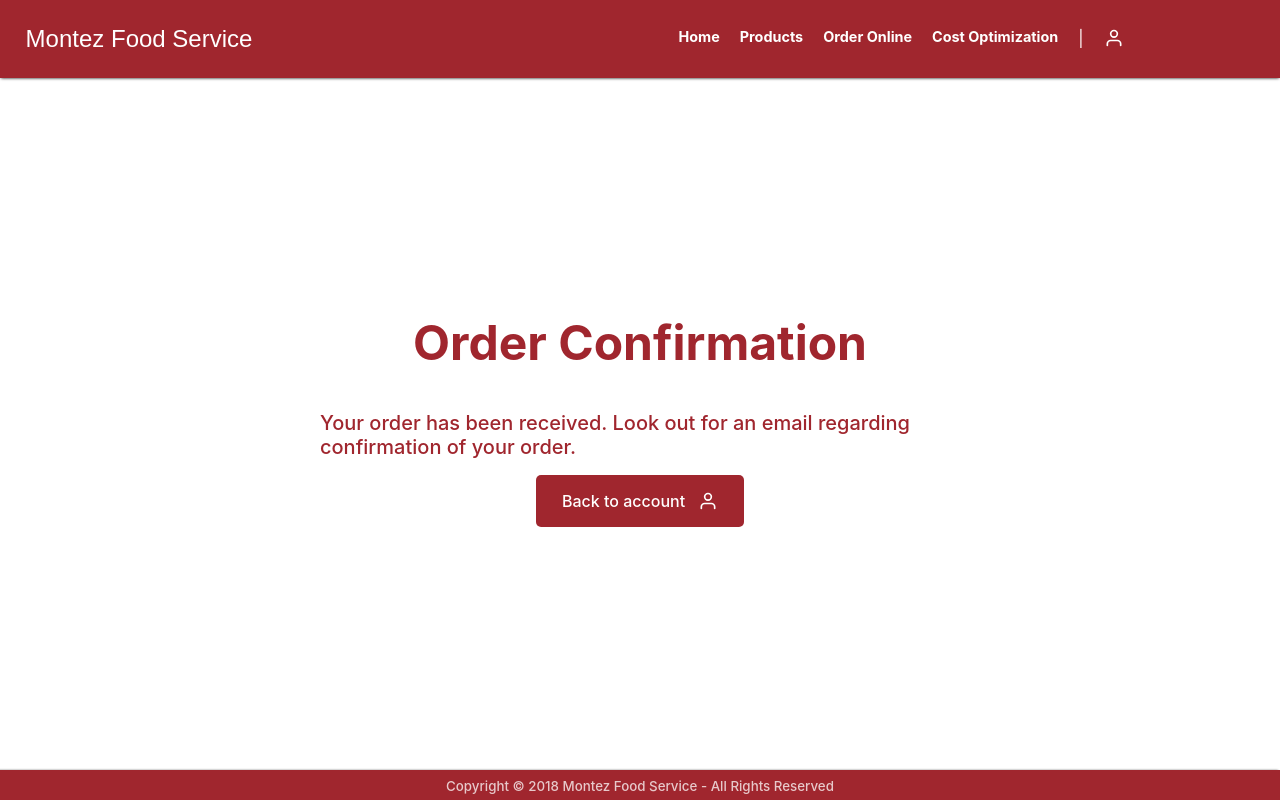
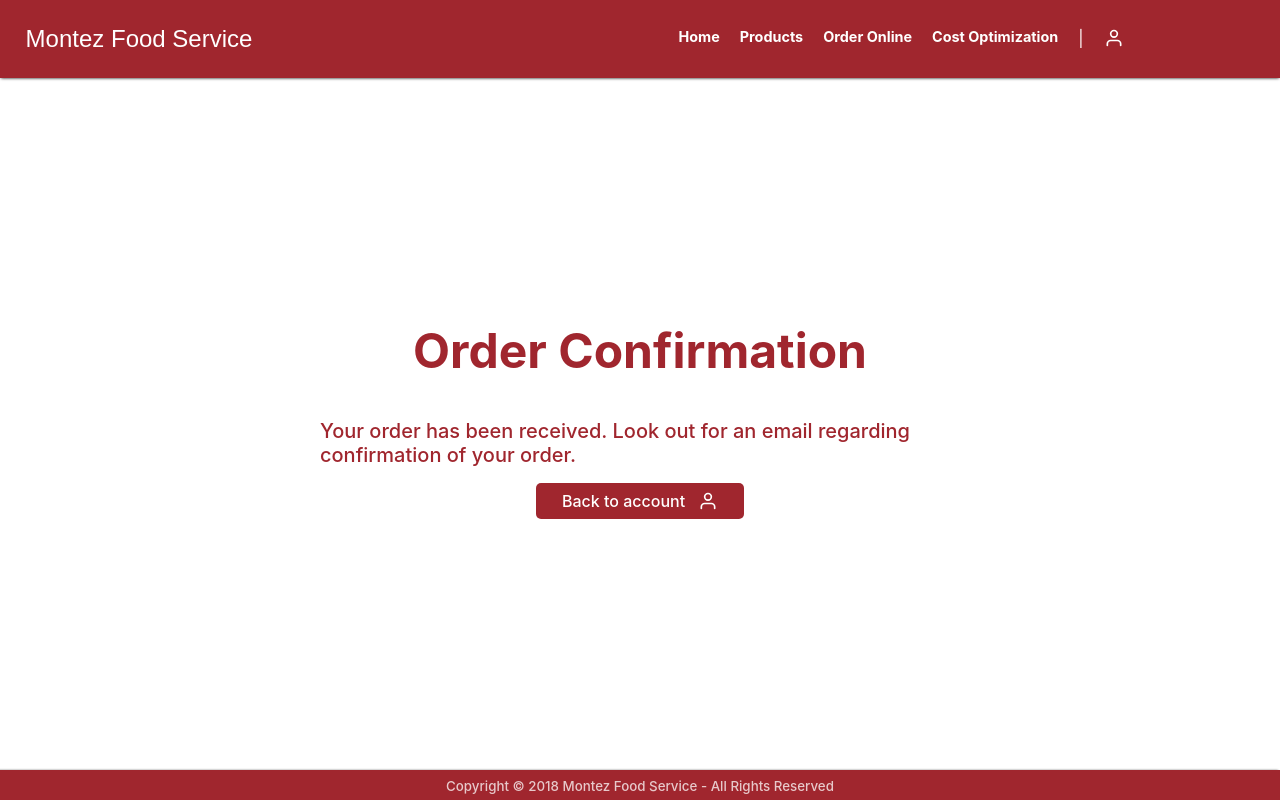
Before and after one commit to jgarcia4444/montez-food-service-web, a React (Create React App) app: page /order-online/confirmation in a window 1280 px wide. Built offline with nearby package versions, Linux system fonts and the light colour scheme.

Commit message:
Added padding to the back to account button on the order confirmation page.

```diff
--- a/src/styles/pages/OrderConfirmation.css
+++ b/src/styles/pages/OrderConfirmation.css
@@ -6,7 +6,7 @@
     justify-content: center;
     gap: 1vw;
     background-color: #a0262e;
-    padding: 2vh 2vw;
+    padding: 1vh 2vw;
     border-radius: 5px;
     transition: all 300ms ease-in;
 }
```
